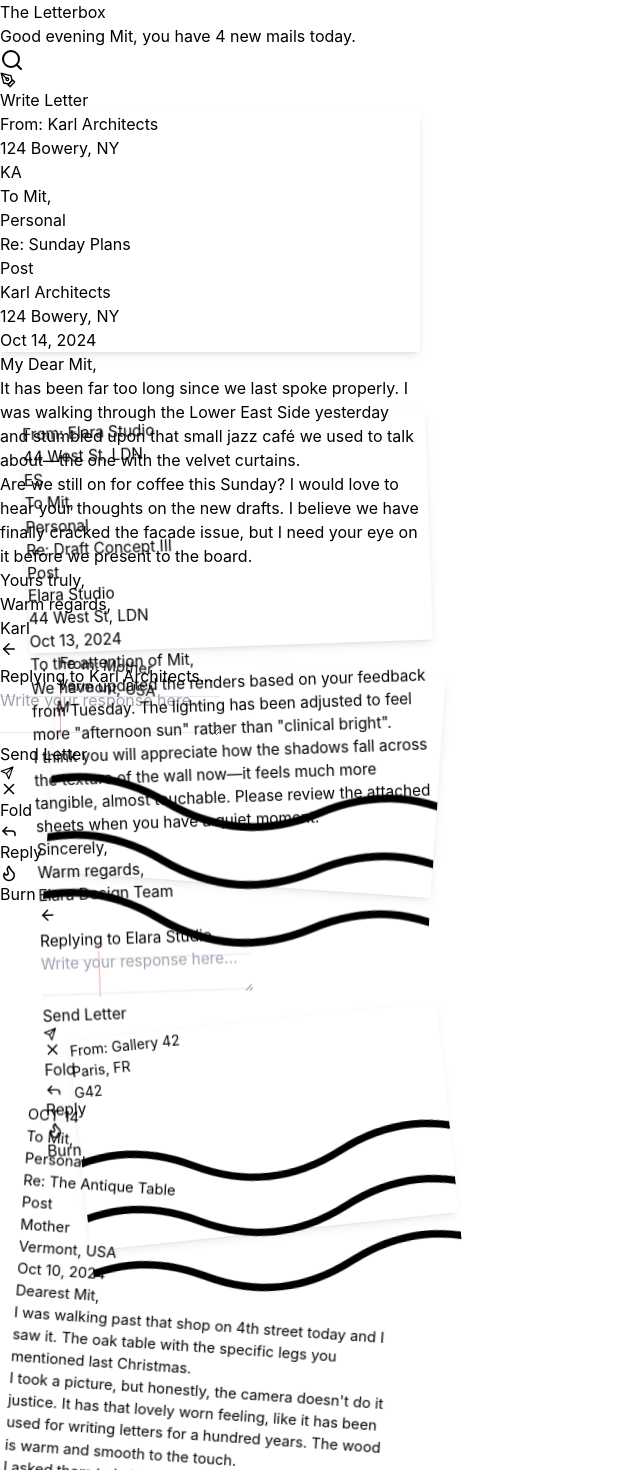
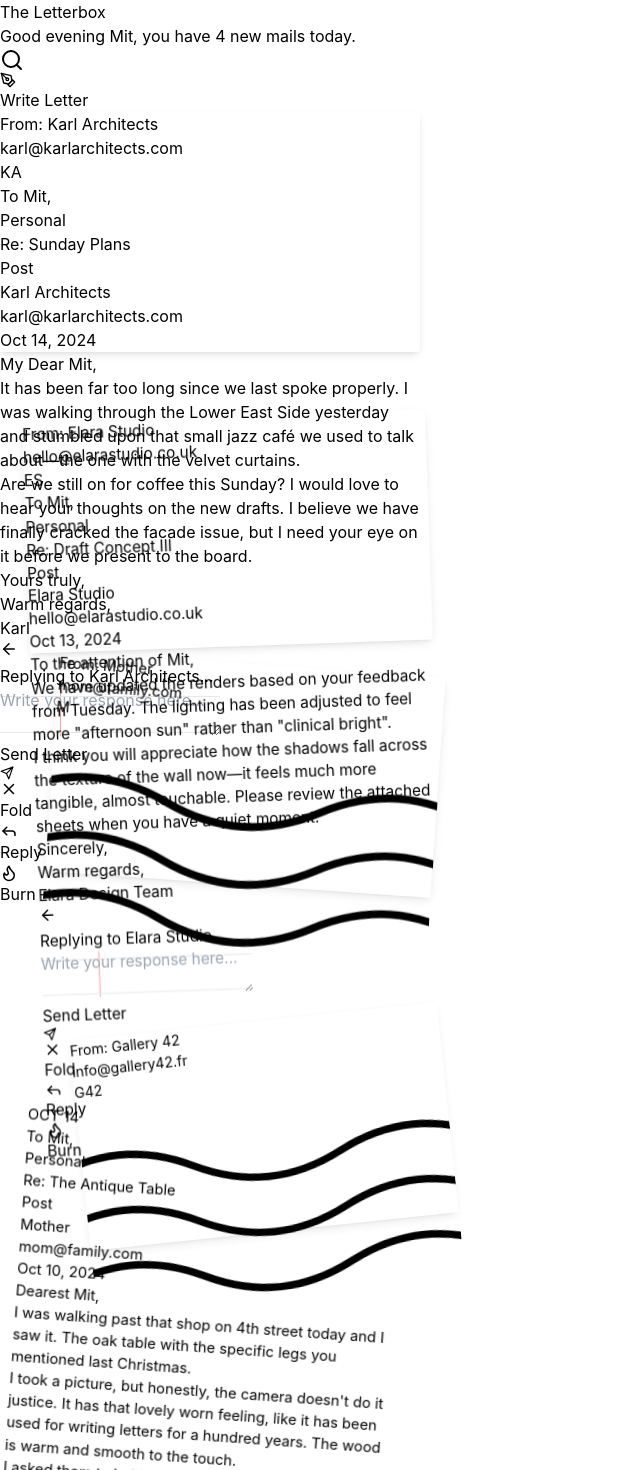
Before and after one commit to meetr1912/LetterMail, a React (Vite) app: page / in a window 1280 px wide. Shown: the top 1470 px of the page, without its empty margins (0-640 px from the left). Built offline with nearby package versions, Linux system fonts and the light colour scheme.

Commit message:
Update email data: change address to email and add name field for From display

```diff
--- a/src/App.jsx
+++ b/src/App.jsx
@@ -8,8 +8,9 @@ const EMAILS = [
   {
     id: 1,
     read: false,
-    sender: "Karl Architects",
-    address: "124 Bowery, NY",
+    sender: "Karl",
+    name: "Karl Architects",
+    address: "karl@karlarchitects.com",
     initials: "KA",
     stampColor: "bg-[#8B4513]",
     subject: "Sunday Plans",
@@ -28,7 +29,8 @@ Yours truly,`,
     id: 2,
     read: false,
     sender: "Elara Studio",
-    address: "44 West St, LDN",
+    name: "Elara Studio",
+    address: "hello@elarastudio.co.uk",
     initials: "ES",
     stampColor: "bg-[#2F4F4F]",
     subject: "Draft Concept III",
@@ -46,8 +48,9 @@ Sincerely,`,
   {
     id: 3,
     read: true,
-    sender: "Mother",
-    address: "Vermont, USA",
+    sender: "Mom",
+    name: "Mother",
+    address: "mom@family.com",
     initials: "M",
     stampColor: "bg-[#556B2F]",
     subject: "The Antique Table",
@@ -68,7 +71,8 @@ Love,`,
     id: 4,
     read: true,
     sender: "Gallery 42",
-    address: "Paris, FR",
+    name: "Gallery 42",
+    address: "info@gallery42.fr",
     initials: "G42",
     stampColor: "bg-[#800000]",
     subject: "Exhibition Invite",
@@ -1416,7 +1420,7 @@ const Envelope = ({ data, isOpen, onClose, onArchive }) => {
             <div className="flex justify-between items-start relative z-10">
                 <div className="mt-2 ml-1">
                     <p className="font-serif text-[10px] uppercase tracking-widest text-stone-500 leading-relaxed">
-                        From: {data.sender}<br/>{data.address}
+                        From: {data.name || data.sender}<br/>{data.address}
                     </p>
                 </div>
                 <div className="transform rotate-3">
@@ -1482,7 +1486,7 @@ const Envelope = ({ data, isOpen, onClose, onArchive }) => {
                             {/* Letterhead */}
                             <div className="flex justify-between items-start mb-6">
                                 <div>
-                                    <h2 className="font-serif text-2xl text-stone-900 font-bold tracking-tight">{data.sender}</h2>
+                                    <h2 className="font-serif text-2xl text-stone-900 font-bold tracking-tight">{data.name || data.sender}</h2>
                                     <p className="text-[10px] font-sans uppercase tracking-widest text-stone-400 mt-1">{data.address}</p>
                                 </div>
                                 <div className="text-right">
@@ -1525,7 +1529,7 @@ const Envelope = ({ data, isOpen, onClose, onArchive }) => {
                             {/* Letterhead */}
                             <div className="flex justify-between items-start mb-6">
                                 <div>
-                                    <h2 className="font-serif text-2xl text-stone-900 font-bold tracking-tight">{data.sender}</h2>
+                                    <h2 className="font-serif text-2xl text-stone-900 font-bold tracking-tight">{data.name || data.sender}</h2>
                                     <p className="text-[10px] font-sans uppercase tracking-widest text-stone-400 mt-1">{data.address}</p>
                                 </div>
                                 <div className="text-right">
@@ -1568,7 +1572,7 @@ const Envelope = ({ data, isOpen, onClose, onArchive }) => {
                             {/* Letterhead */}
                             <div className="flex justify-between items-start mb-6">
                                 <div>
-                                    <h2 className="font-serif text-2xl text-stone-900 font-bold tracking-tight">{data.sender}</h2>
+                                    <h2 className="font-serif text-2xl text-stone-900 font-bold tracking-tight">{data.name || data.sender}</h2>
                                     <p className="text-[10px] font-sans uppercase tracking-widest text-stone-400 mt-1">{data.address}</p>
                                 </div>
                                 <div className="text-right">
@@ -1601,8 +1605,8 @@ const Envelope = ({ data, isOpen, onClose, onArchive }) => {
                           {/* Letterhead */}
                           <div className="flex justify-between items-start mb-6">
                               <div>
-                                  <h2 className="font-serif text-2xl text-stone-900 font-bold tracking-tight">{data.sender}</h2>
-                                  <p className="text-[10px] font-sans uppercase tracking-widest text-stone-400 mt-1">{data.address}</p>
+                                    <h2 className="font-serif text-2xl text-stone-900 font-bold tracking-tight">{data.name || data.sender}</h2>
+                                    <p className="text-[10px] font-sans uppercase tracking-widest text-stone-400 mt-1">{data.address}</p>
                               </div>
                               <div className="text-right">
                                   <p className="font-serif text-sm italic text-stone-500">{data.date}, 2024</p>
@@ -1630,7 +1634,7 @@ const Envelope = ({ data, isOpen, onClose, onArchive }) => {
                           <button onClick={() => setReplyMode(false)} className="text-stone-400 hover:text-stone-800 mr-4">
                               <ArrowLeft size={18} />
                           </button>
-                          <p className="font-serif text-stone-600 italic">Replying to {data.sender}...</p>
+                          <p className="font-serif text-stone-600 italic">Replying to {data.name || data.sender}...</p>
                        </div>
                        <textarea
                           className="flex-1 w-full bg-transparent px-20 py-12 font-serif text-lg leading-[36px] text-stone-800 outline-none resize-none placeholder:text-stone-300"
```
